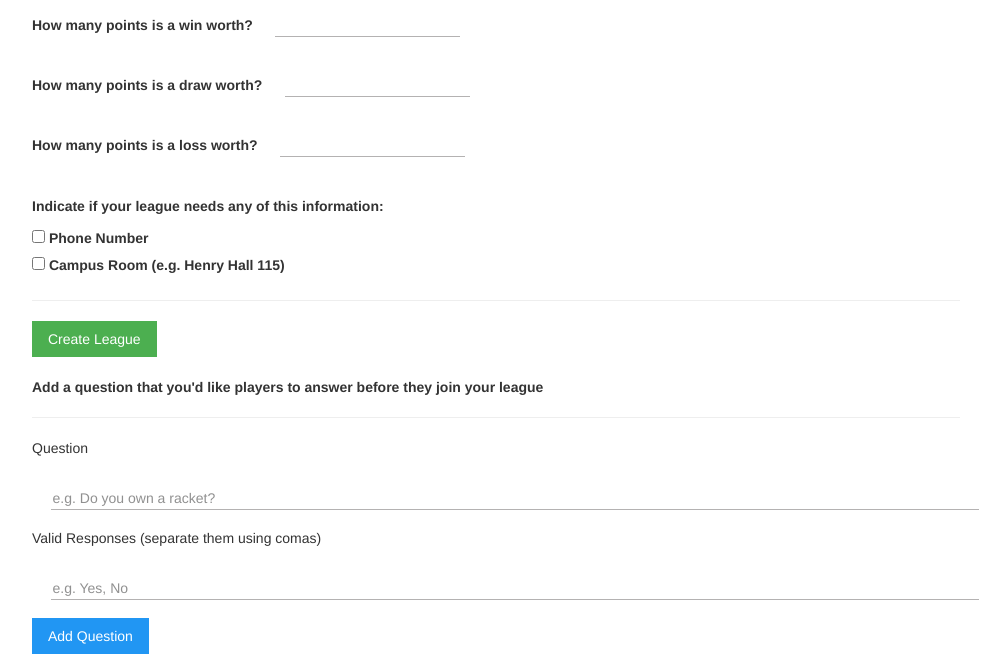
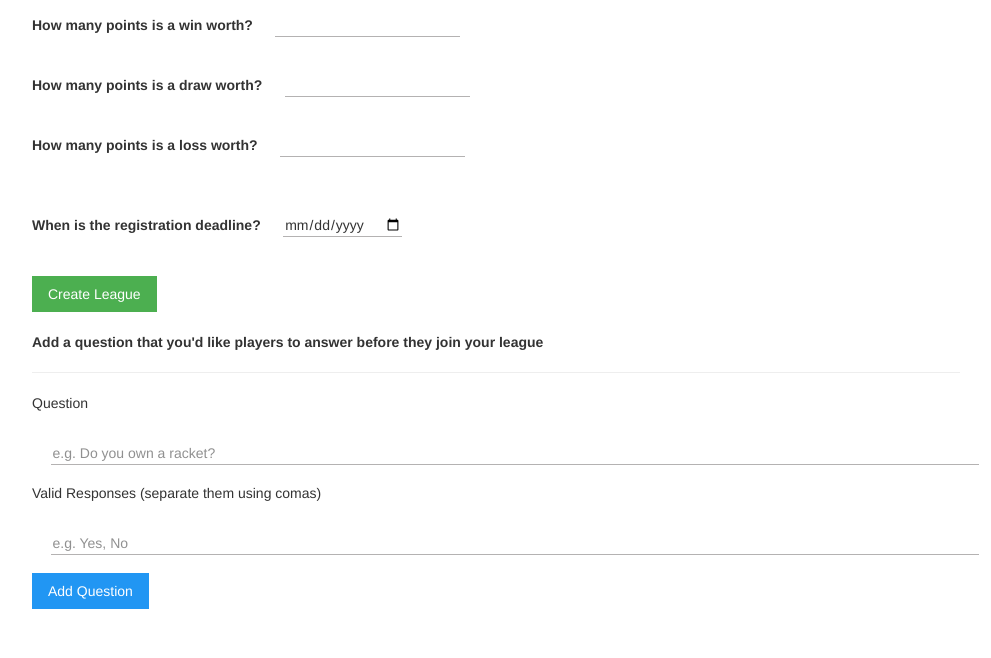
Before and after one commit to dchege711/cos333_tiger_leagues, a Flask app: page /league/create in a window 1280 px wide. Shown: the part 379-1037 px from the top of the page, without its empty margins (144-1135 px from the left). After the commit the page ends 988 px from the top, so only its background shows below. Run offline with Flask 2, Linux system fonts and the light colour scheme; the visitor is signed in with stand-in values (Sample User, id 1); parts of the project's set-up code (start-up, migrations or seed data) failed here and were passed over; some libraries are stand-ins or nearby versions.

Commit message:
Update templates to reflect API

```diff
--- a/tiger_leagues/templates/auth/login.html
+++ b/tiger_leagues/templates/auth/login.html
@@ -22,8 +22,7 @@
     </style>
 
     <div class="box">
-        <button class="w3-btn w3-green"
-            onclick="document.location='/league/1/'">
+        <button class="w3-btn w3-green" onclick="document.location='/cas'">
             Click here to login with your Princeton NetID
         </button>
     </div>
--- a/tiger_leagues/templates/league/create_league.html
+++ b/tiger_leagues/templates/league/create_league.html
@@ -23,47 +23,43 @@
 
             <div class="w3-container" id="create_league_form">
 
-                <label for="LeagueName">What is the name of the league?</label>
+                <label for="league_name">What is the name of the league?</label>
                 <input
-                    type="text" name="LeagueName" id="LeagueName" maxlength="50" placeholder="e.g. Badminton Fall 2018" required>
-                <br>
+                    type="text" name="league_name" id="league_name" maxlength="50" placeholder="e.g. Badminton Fall 2018" required>
+                <br />
 
-                <label for="Descrip">Describe the league in 1-3 sentences</label>
-                <br>
-                <input id="Descrip" type="text" name="Descrip" placeholder="We play badminton at Dillon Gym every weekend.">
-                <br>
+                <label for="description">Describe the league in 1-3 sentences</label>
+                <br />
+                <input id="description" type="text" name="description" placeholder="We play badminton at Dillon Gym every weekend.">
+                <br />
 
-                <label for="WinPoints">How many points is a win worth?</label>
+                <label for="points_per_win">How many points is a win worth?</label>
                 <input
-                    type="number" name="WinPoints" id="WinPoints" required>
-                <br>
+                    type="number" name="points_per_win" id="points_per_win" required>
+                <br />
 
-                <label for="DrawPoints">How many points is a draw worth?</label>
+                <label for="points_per_draw">How many points is a draw worth?</label>
                 <input
-                    type="number" name="DrawPoints" id="DrawPoints" required>
-                <br>
+                    type="number" name="points_per_draw" id="points_per_draw" required>
+                <br />
 
-                <label for="LossPoints">How many points is a loss worth?</label>
+                <label for="points_per_loss">How many points is a loss worth?</label>
                 <input
-                    type="number" name="LossPoints" id="LossPoints" required>
-                <br>
-                <br>
+                    type="number" name="points_per_loss" id="points_per_loss" required>
+                <br />
+                <br />
 
-                <p><strong>Indicate if your league needs any of this information:</strong></p>
-                <input type="checkbox" id="needsPhoneNum" name="needsPhoneNum">
-                <label for="needsPhoneNum">Phone Number</label>
-                <br>
-
-                <input type="checkbox" id="needsRoomNum" name="needsRoomNum">
-                <label for="needsRoomNum">Campus Room (e.g. Henry Hall 115)</label>
-                <br>
-                <hr>
+                <label for="registration_deadline">When is the registration deadline?</label>
+                <input
+                    type="date" name="registration_deadline" id="registration_deadline" required>
+                <br />
+                <br />
 
                 <div id="additional_questions_container"></div>
 
                 <button class="w3-btn w3-green" onclick="sendCreateLeagueForm();">Create League</button>
-                <br>
-                <br>
+                <br />
+                <br />
 
             </div>
 
@@ -73,11 +69,11 @@
 
                 <p>Question</p>
                 <input type="text" placeholder="e.g. Do you own a racket?" id="additional_question">
-                <br>
+                <br />
 
                 <p>Valid Responses (separate them using comas)</p>
                 <input type="text" placeholder="e.g. Yes, No" id="valid_responses">
-                <br>
+                <br />
 
                 <button class="w3-btn w3-blue" onclick="addNewQuestion()">Add Question</button>
             </div>
@@ -95,13 +91,12 @@
             additionalQsnID: 0,
             additionalQuestionsJSON: {},
             inputElements: [
-                document.getElementById("LeagueName"),
-                document.getElementById("Descrip"),
-                document.getElementById("WinPoints"),
-                document.getElementById("DrawPoints"),
-                document.getElementById("LossPoints"),
-                document.getElementById("needsRoomNum"),
-                document.getElementById("needsPhoneNum")
+                document.getElementById("league_name"),
+                document.getElementById("description"),
+                document.getElementById("points_per_win"),
+                document.getElementById("points_per_draw"),
+                document.getElementById("points_per_loss"),
+                document.getElementById("registration_deadline")
             ],
             additionalQuestionsContainer: document.getElementById("additional_questions_container"),
             additionalQuestionElement: document.getElementById("additional_question"),
@@ -174,14 +169,14 @@
                     return;
                 }
             }
-            payload.AdditionalQuestions = state.additionalQuestionsJSON;
+            payload.additional_questions = state.additionalQuestionsJSON;
 
             sendHTTPRequest("POST", "/league/create", payload, contentType="application/json")
                 .then((response) => {
                     let responseObject = JSON.parse(response);
                     if (responseObject.success) {
-                        alert(`League created. Invite Link: ${responseObject.message.inviteURL}`);
-                        window.location = `/league/${responseObject.message.leagueID}`
+                        alert(`League created. Invite Link: ${responseObject.message.invite_url}`);
+                        window.location = `/league/${responseObject.message.league_id}`
                     } else {
                         alert(`Error: ${responseObject.message}`);
                     }
```
Also changed, not shown: tiger_leagues/templates/league/join_league.html (+15 -15 lines), tiger_leagues/readme.md.
